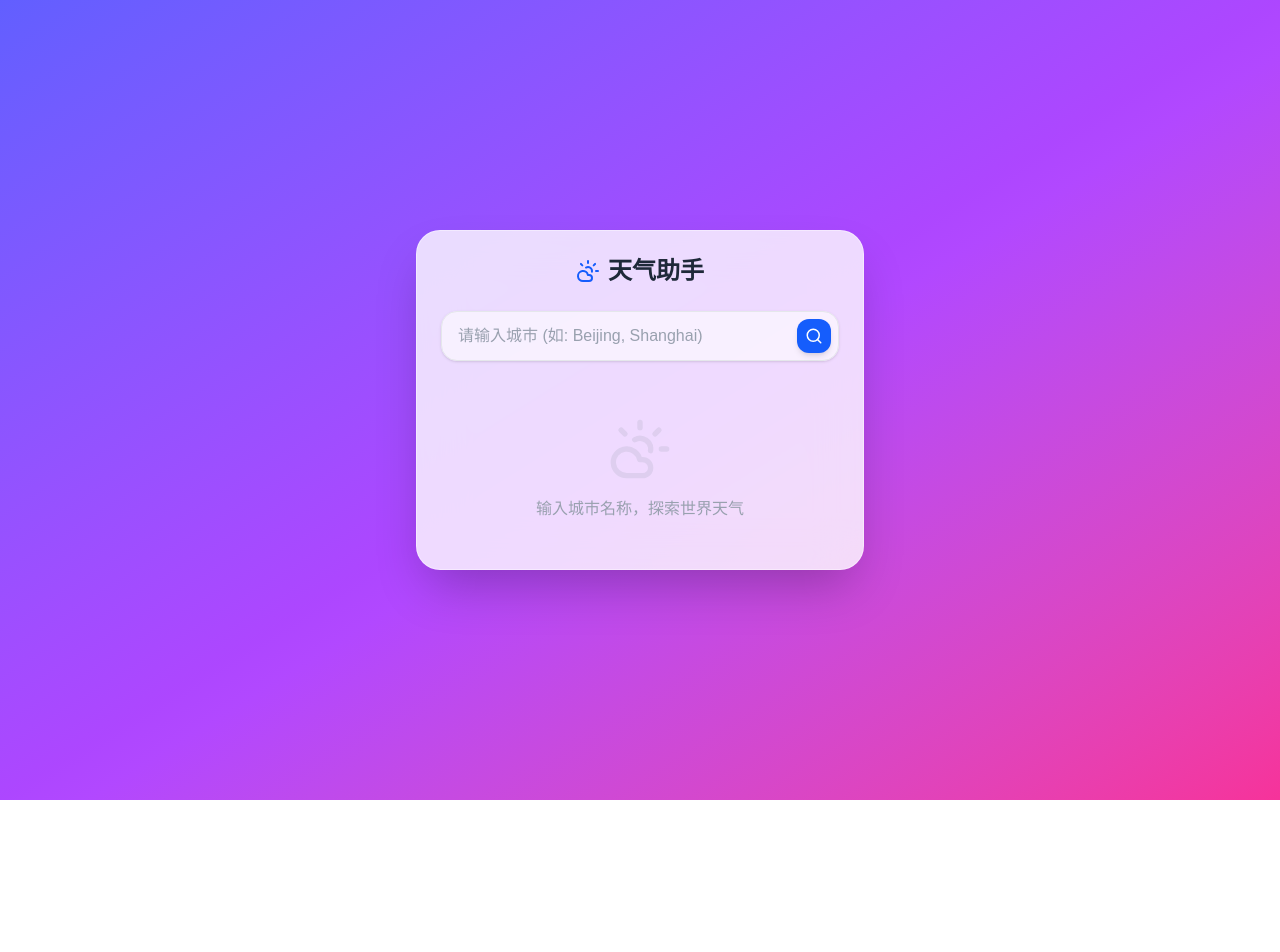
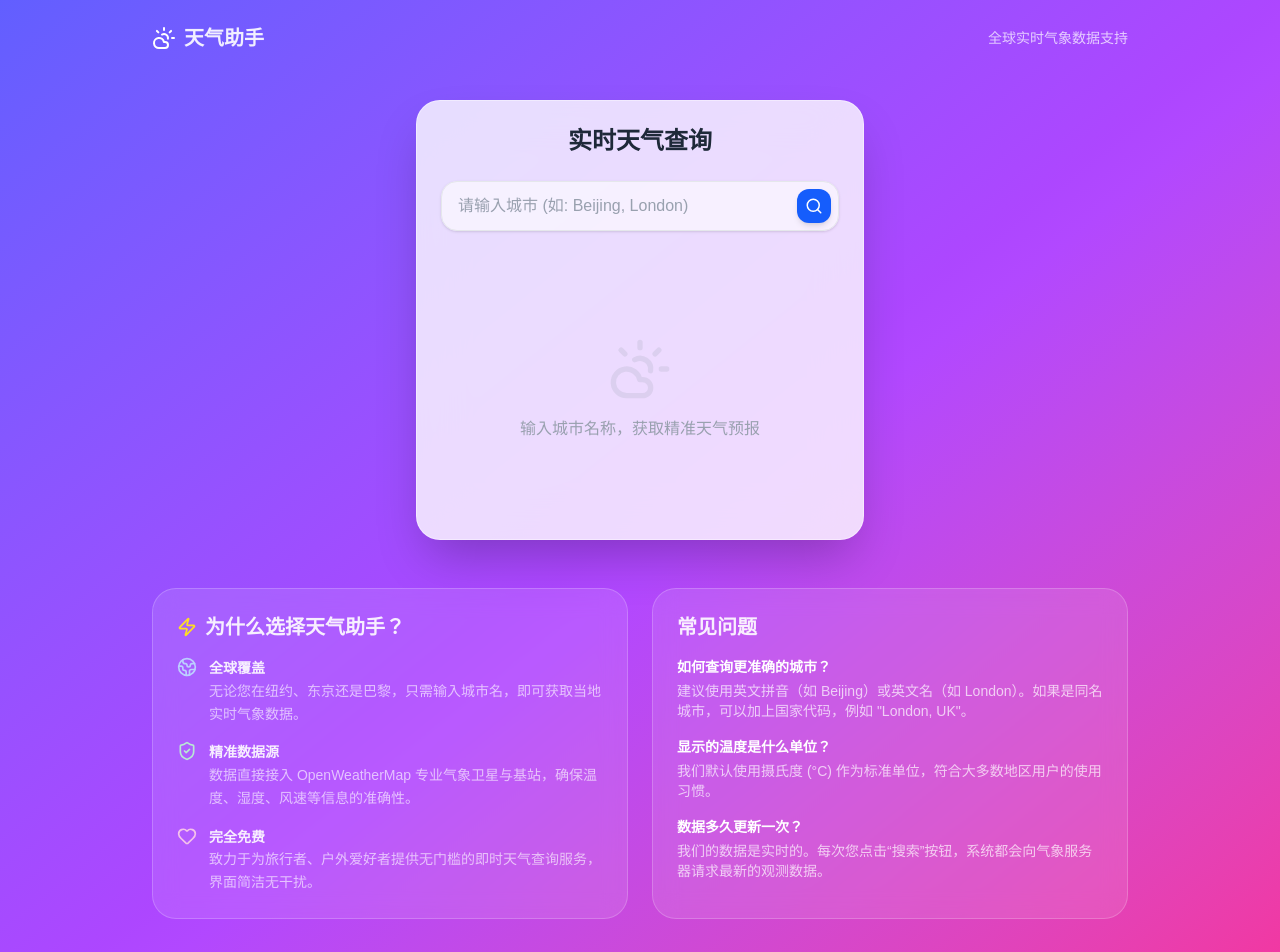
Before and after one commit to Ceneses/weather, a Next.js app: page / in a window 1280 px wide. Shown: the top 952 px of the page. Before the commit the page ends 800 px from the top, so only its background shows below. Built offline with nearby package versions, Linux system fonts and the light colour scheme.

Commit message:
添加Google Adsense

```diff
--- a/app/page.tsx
+++ b/app/page.tsx
@@ -3,7 +3,10 @@
 import { useState } from "react";
 import { getWeather } from "@/actions/getWeather";
 import { WeatherData } from "@/types/weather";
-import { Search, MapPin, Wind, Droplets, Thermometer, CloudSun } from "lucide-react";
+import {
+  Search, MapPin, Wind, Droplets, Thermometer, CloudSun,
+  Globe2, Zap, ShieldCheck, Heart
+} from "lucide-react";
 import AdUnit from "@/components/AdUnit";
 
 export default function Home() {
@@ -31,35 +34,48 @@ export default function Home() {
     setLoading(false);
   };
 
-  // 从环境变量获取 AdSense ID
   const adClient = process.env.NEXT_PUBLIC_ADSENSE_CLIENT || "";
   const adSlot = process.env.NEXT_PUBLIC_ADSENSE_SLOT || "";
 
   return (
-      <main className="min-h-screen bg-gradient-to-br from-indigo-500 via-purple-500 to-pink-500 flex items-center justify-center p-4 md:p-6">
+      <div className="min-h-screen bg-gradient-to-br from-indigo-500 via-purple-500 to-pink-500 flex flex-col items-center">
 
-        {/* 主卡片容器：增加了边框发光和更强的毛玻璃效果 */}
-        <div className="bg-white/80 backdrop-blur-xl border border-white/40 rounded-3xl shadow-2xl w-full max-w-md overflow-hidden flex flex-col transition-all duration-300">
+        {/* 顶部导航占位（增加页面正式感） */}
+        <nav className="w-full p-6 flex justify-between items-center text-white/90 max-w-5xl">
+          <div className="flex items-center gap-2 font-bold text-xl">
+            <CloudSun className="text-white" /> 天气助手
+          </div>
+          <div className="text-sm font-medium opacity-80 hidden md:block">
+            全球实时气象数据支持
+          </div>
+        </nav>
 
-          {/* 顶部区域：标题与搜索 */}
+        <main className="flex-1 w-full max-w-5xl p-4 md:p-6 flex flex-col items-center gap-12">
+
+          {/* ———————————— 核心功能区 (工具卡片) ———————————— */}
+          <section className="w-full max-w-md">
+            <div className="bg-white/80 backdrop-blur-xl border border-white/40 rounded-3xl shadow-2xl overflow-hidden flex flex-col transition-all duration-300">
+
+              {/* 搜索头 */}
               <div className="p-6 pb-2">
                 <h1 className="text-2xl font-bold text-gray-800 text-center mb-6 flex items-center justify-center gap-2">
-              <CloudSun className="text-blue-600" />
-              <span>天气助手</span>
+                  <span>实时天气查询</span>
                 </h1>
 
                 <form onSubmit={handleSearch} className="relative group">
                   <input
                       type="text"
-                  placeholder="请输入城市 (如: Beijing, Shanghai)"
+                      placeholder="请输入城市 (如: Beijing, London)"
                       value={city}
                       onChange={(e) => setCity(e.target.value)}
                       className="w-full pl-4 pr-12 py-3 bg-white/60 border border-gray-200 rounded-2xl focus:outline-none focus:ring-2 focus:ring-blue-500/50 focus:bg-white transition-all text-gray-700 placeholder:text-gray-400 shadow-sm group-hover:shadow-md"
+                      aria-label="城市搜索"
                   />
                   <button
                       type="submit"
                       disabled={loading}
                       className="absolute right-2 top-2 bottom-2 aspect-square bg-blue-600 hover:bg-blue-700 text-white rounded-xl transition-colors flex items-center justify-center disabled:opacity-70 disabled:cursor-not-allowed shadow-md"
+                      aria-label="搜索"
                   >
                     {loading ? (
                         <div className="animate-spin rounded-full h-4 w-4 border-2 border-white/30 border-t-white"></div>
@@ -70,39 +86,33 @@ export default function Home() {
                 </form>
               </div>
 
-          {/* 内容区域：根据状态变化 */}
-          <div className="px-6 flex-1">
-            {/* 错误状态 */}
+              {/* 数据展示区 */}
+              <div className="px-6 flex-1 min-h-[300px] flex flex-col">
                 {error && (
                     <div className="mt-4 bg-red-50 border border-red-100 text-red-600 px-4 py-3 rounded-xl text-sm text-center animate-fade-in">
                       ⚠️ {error}
                     </div>
                 )}
 
-            {/* 初始空状态 */}
                 {!weather && !loading && !error && (
-                <div className="py-12 text-center text-gray-400">
-                  <CloudSun size={64} className="mx-auto mb-4 opacity-20" />
-                  <p>输入城市名称，探索世界天气</p>
+                    <div className="flex-1 flex flex-col items-center justify-center text-gray-400 py-8">
+                      <CloudSun size={64} className="mb-4 opacity-20" />
+                      <p>输入城市名称，获取精准天气预报</p>
                     </div>
                 )}
 
-            {/* 天气数据展示 */}
                 {weather && (
-                <div className="mt-4 space-y-6 animate-fade-in-up">
-
-                  {/* 核心天气展示 */}
-                  <div className="text-center relative py-4">
+                    <div className="mt-4 space-y-6 animate-fade-in-up pb-4">
+                      <div className="text-center relative py-2">
                     <span className="inline-flex items-center gap-1 bg-white/50 px-3 py-1 rounded-full text-sm text-gray-600 mb-2 shadow-sm border border-white/50">
                       <MapPin size={14} />
                       {weather.name}, {weather.sys.country}
                     </span>
-
                         <div className="flex flex-col items-center justify-center">
                           <img
                               src={`https://openweathermap.org/img/wn/${weather.weather[0].icon}@4x.png`}
                               alt={weather.weather[0].description}
-                          className="w-32 h-32 -my-4 drop-shadow-lg filter"
+                              className="w-28 h-28 -my-3 drop-shadow-lg filter"
                           />
                           <div className="relative">
                         <span className="text-7xl font-black text-gray-800 tracking-tighter">
@@ -115,8 +125,7 @@ export default function Home() {
                         </div>
                       </div>
 
-                  {/* 详细数据卡片网格 */}
-                  <div className="grid grid-cols-2 gap-3 mb-6">
+                      <div className="grid grid-cols-2 gap-3">
                         <WeatherDetailCard
                             icon={<Thermometer size={20} className="text-orange-500" />}
                             label="体感温度"
@@ -142,25 +151,84 @@ export default function Home() {
                 )}
               </div>
 
-          {/* 底部广告区域：整合在卡片内部 */}
+              {/* 广告区域 */}
               {adClient && adSlot && (
                   <div className="bg-gray-50/50 border-t border-gray-100 p-4 mt-auto">
                     <div className="text-[10px] text-gray-400 text-center mb-2 uppercase tracking-wider">Sponsored</div>
                     <div className="min-h-[100px] flex items-center justify-center rounded-lg overflow-hidden bg-white/50">
-                  <AdUnit
-                      client={adClient}
-                      slot={adSlot}
-                      format="auto" // 放在容器内通常使用 auto 或 fluid
-                  />
+                      <AdUnit client={adClient} slot={adSlot} format="auto" />
                     </div>
                   </div>
               )}
             </div>
+          </section>
+
+          {/* ———————————— SEO 内容增强区 (新增部分) ———————————— */}
+          <section className="w-full grid md:grid-cols-2 gap-6 text-white/90">
+
+            {/* 特性介绍 */}
+            <article className="bg-white/10 backdrop-blur-md border border-white/20 p-6 rounded-3xl">
+              <h2 className="text-xl font-bold mb-4 flex items-center gap-2">
+                <Zap size={20} className="text-yellow-300"/> 为什么选择天气助手？
+              </h2>
+              <div className="space-y-4 text-sm leading-relaxed opacity-90">
+                <div className="flex gap-3">
+                  <Globe2 className="shrink-0 text-blue-200" size={20} />
+                  <div>
+                    <h3 className="font-semibold text-white">全球覆盖</h3>
+                    <p className="text-white/70">无论您在纽约、东京还是巴黎，只需输入城市名，即可获取当地实时气象数据。</p>
+                  </div>
+                </div>
+                <div className="flex gap-3">
+                  <ShieldCheck className="shrink-0 text-green-200" size={20} />
+                  <div>
+                    <h3 className="font-semibold text-white">精准数据源</h3>
+                    <p className="text-white/70">数据直接接入 OpenWeatherMap 专业气象卫星与基站，确保温度、湿度、风速等信息的准确性。</p>
+                  </div>
+                </div>
+                <div className="flex gap-3">
+                  <Heart className="shrink-0 text-pink-200" size={20} />
+                  <div>
+                    <h3 className="font-semibold text-white">完全免费</h3>
+                    <p className="text-white/70">致力于为旅行者、户外爱好者提供无门槛的即时天气查询服务，界面简洁无干扰。</p>
+                  </div>
+                </div>
+              </div>
+            </article>
+
+            {/* 常见问题 (FAQ) - 对 SEO 非常友好 */}
+            <article className="bg-white/10 backdrop-blur-md border border-white/20 p-6 rounded-3xl">
+              <h2 className="text-xl font-bold mb-4">常见问题</h2>
+              <div className="space-y-4 text-sm">
+                <div>
+                  <h3 className="font-semibold text-white mb-1">如何查询更准确的城市？</h3>
+                  <p className="text-white/70">建议使用英文拼音（如 Beijing）或英文名（如 London）。如果是同名城市，可以加上国家代码，例如 "London, UK"。</p>
+                </div>
+                <div>
+                  <h3 className="font-semibold text-white mb-1">显示的温度是什么单位？</h3>
+                  <p className="text-white/70">我们默认使用摄氏度 (°C) 作为标准单位，符合大多数地区用户的使用习惯。</p>
+                </div>
+                <div>
+                  <h3 className="font-semibold text-white mb-1">数据多久更新一次？</h3>
+                  <p className="text-white/70">我们的数据是实时的。每次您点击“搜索”按钮，系统都会向气象服务器请求最新的观测数据。</p>
+                </div>
+              </div>
+            </article>
+
+          </section>
+
         </main>
+
+        {/* 页脚 - 增加信任度 */}
+        <footer className="w-full py-6 text-center text-white/50 text-xs mt-auto">
+          <p>© 2025 天气助手 (Weather Helper). All rights reserved.</p>
+          <p className="mt-1">Powered by Next.js & OpenWeatherMap</p>
+        </footer>
+
+      </div>
   );
 }
 
-// 提取一个小组件来复用样式，保持代码整洁
 function WeatherDetailCard({ icon, label, value }: { icon: React.ReactNode, label: string, value: string }) {
   return (
       <div className="bg-white/40 border border-white/60 p-3 rounded-2xl flex items-center gap-3 shadow-sm hover:bg-white/60 transition-colors">
```
Lines whose indentation alone changed are shown as unchanged.
